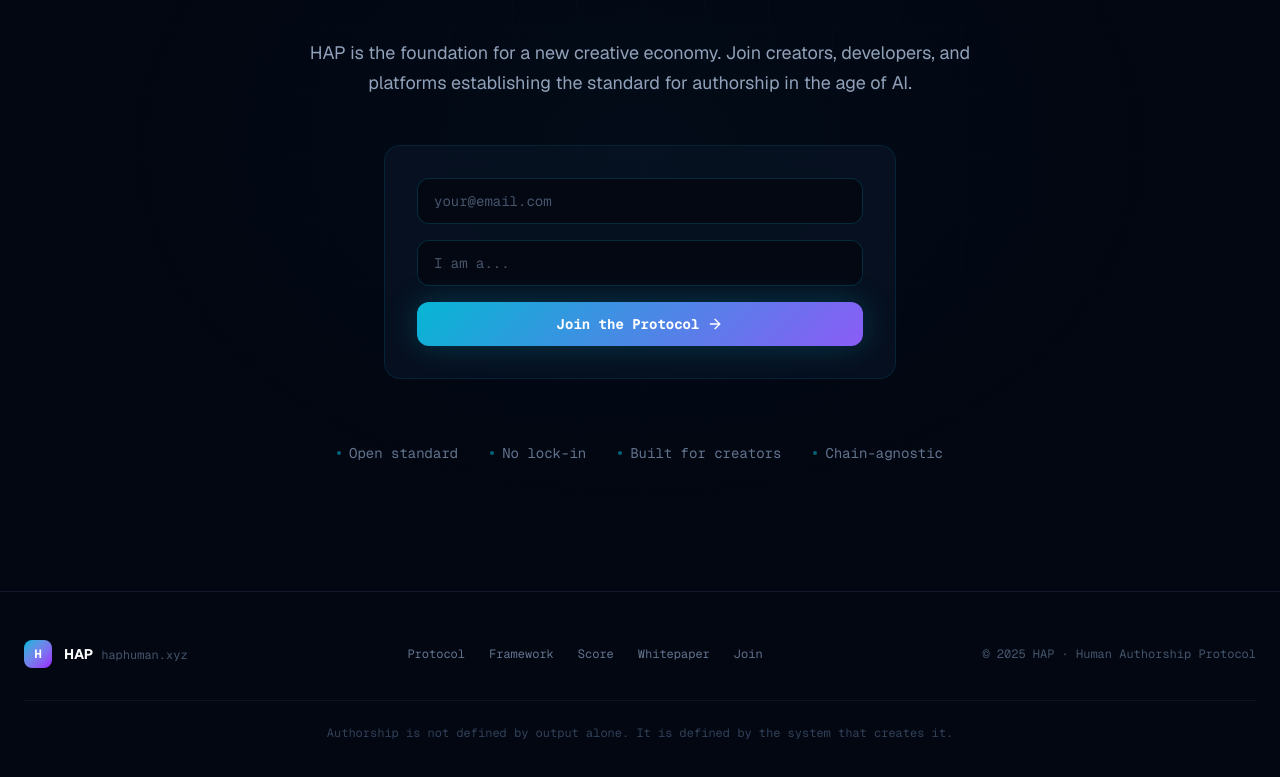
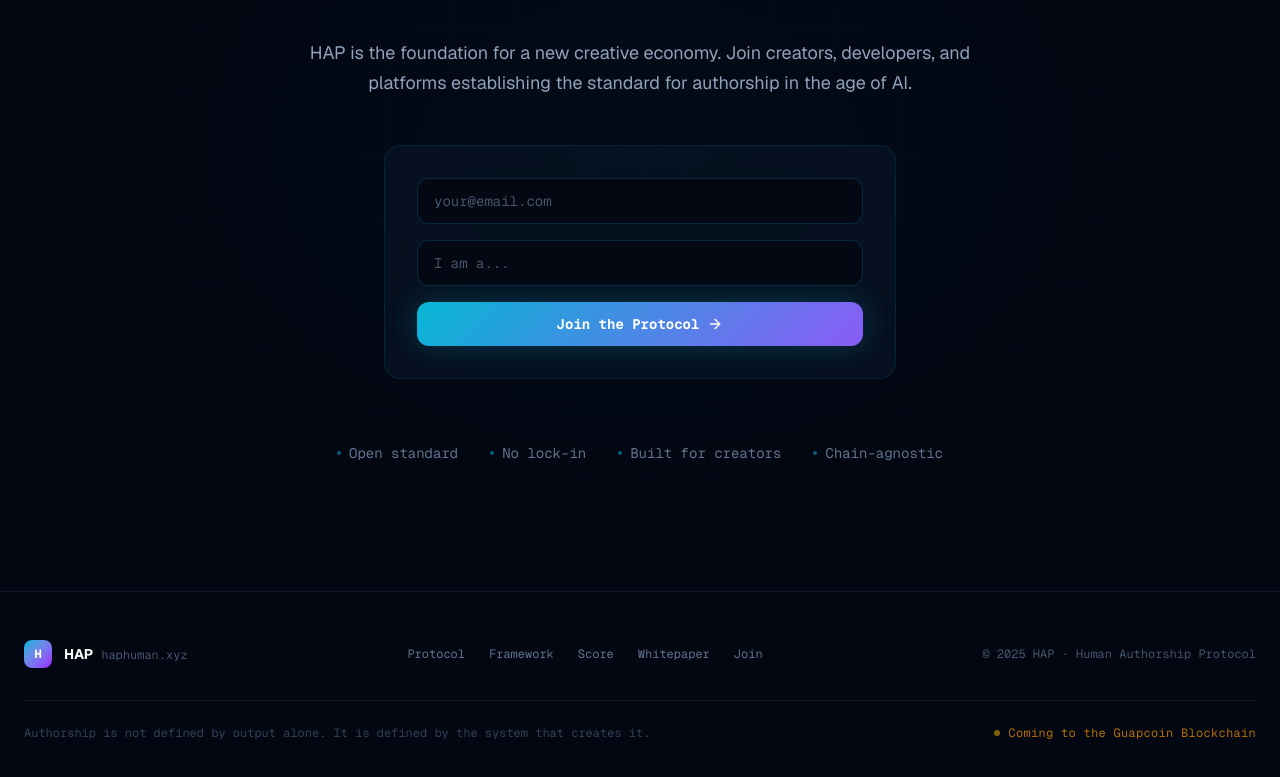
Before and after one commit to webdeeva/haphuman, a Next.js app: page / in a window 1280 px wide. Shown: the part 7464-8241 px from the top of the page. Built offline with nearby package versions, Linux system fonts and the light colour scheme.

Commit message:
Add Guapcoin Blockchain teaser to footer

```diff
--- a/components/Footer.tsx
+++ b/components/Footer.tsx
@@ -32,10 +32,16 @@ export default function Footer() {
         </div>
 
         {/* Bottom line */}
-        <div className="mt-8 pt-6 border-t border-slate-800/40 text-center">
+        <div className="mt-8 pt-6 border-t border-slate-800/40 flex flex-col sm:flex-row items-center justify-between gap-3">
           <p className="text-xs font-mono text-slate-700">
             Authorship is not defined by output alone. It is defined by the system that creates it.
           </p>
+          <div className="flex items-center gap-2">
+            <div className="w-1.5 h-1.5 rounded-full bg-amber-400 animate-pulse" />
+            <span className="text-xs font-mono text-amber-500/70 tracking-wide">
+              Coming to the Guapcoin Blockchain
+            </span>
+          </div>
         </div>
       </div>
     </footer>
```
